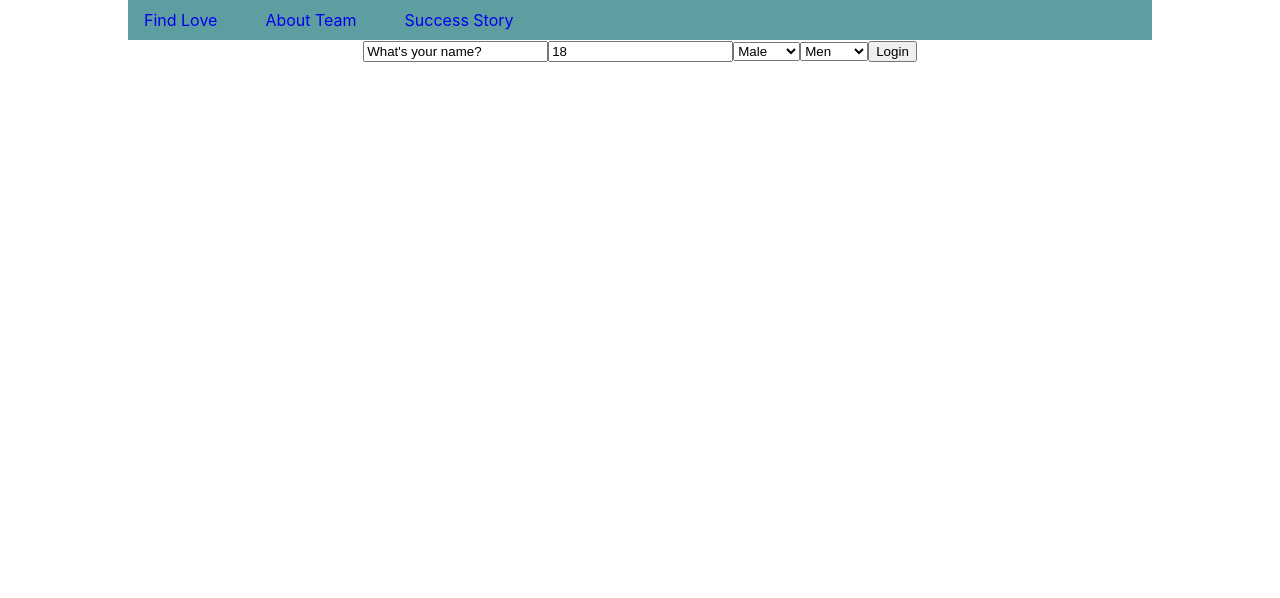
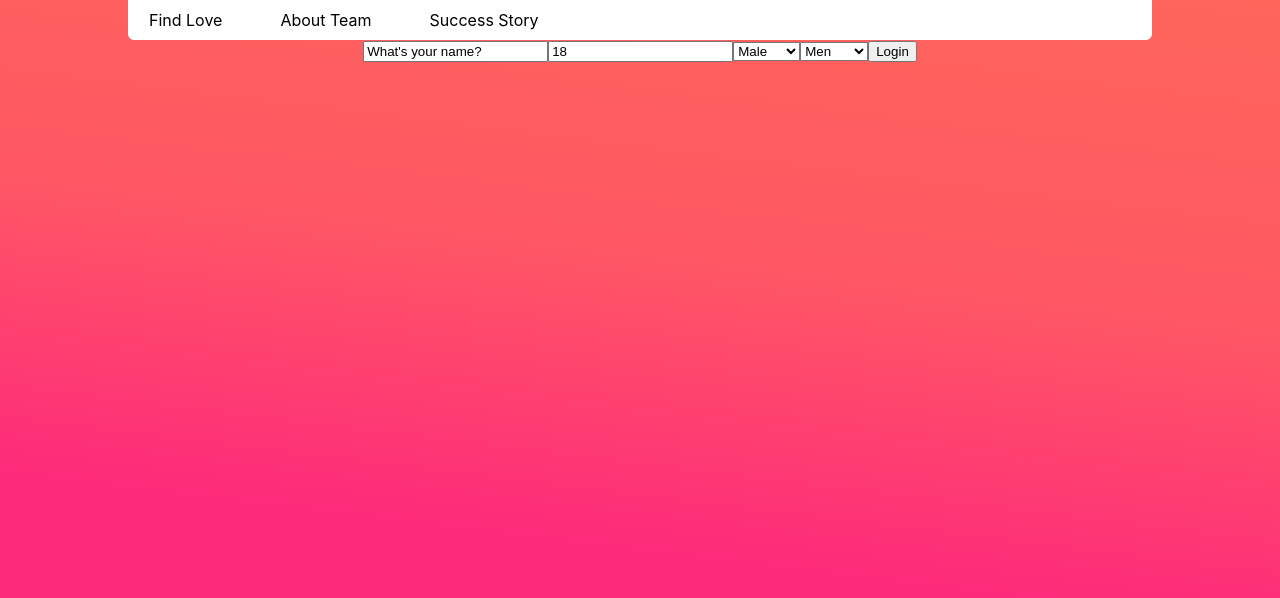
Before and after one commit to israeltechchallenge/valentines-valentine-s-love-team, a React (Create React App) app: page / in a window 1280 px wide. Shown: the top 598 px of the page. Built offline with nearby package versions, Linux system fonts and the light colour scheme.

Commit message:
make background and navbar css look like tinder

```diff
--- a/src/components/Navbar.jsx
+++ b/src/components/Navbar.jsx
@@ -11,7 +11,7 @@ function Navbar() {
       <Link to="/about-team" className="nav-link">
         About Team
       </Link>
-      <Link to="/success story" className="nav-link">
+      <Link to="/success-story" className="nav-link">
         Success Story
       </Link>
     </div>
--- a/src/css/App.css
+++ b/src/css/App.css
@@ -1,5 +1,17 @@
 .App {
   text-align: center;
+}
+
+html{
+  height: 100%;
+}
+body{
+  height: 100%;
+  margin: 0;
+  background-repeat: no-repeat;
+  background-attachment: fixed;
+  background: rgb(253,41,123);
+  background: linear-gradient(7deg, rgba(253,41,123,1) 33%, rgba(255,88,100,1) 66%, rgba(255,101,91,1) 100%);
 }
 
 .App-logo {
--- a/src/css/Navbar.css
+++ b/src/css/Navbar.css
@@ -5,10 +5,18 @@
   min-height: 2.5rem;
   width: 80%;
   margin: 0 auto;
-  background-color: cadetblue;
+  background-color: #FFFFFF;
+  border-bottom-left-radius: 6px;
+  border-bottom-right-radius: 6px;
 }
 
 .nav-link {
   text-decoration: none;
   margin: auto 1rem;
+  color: black;
+  padding: 5px;
+  border-radius: 6px;
 }
+.nav-link:hover{
+  background-color: #D3D3D3;
+}
```
